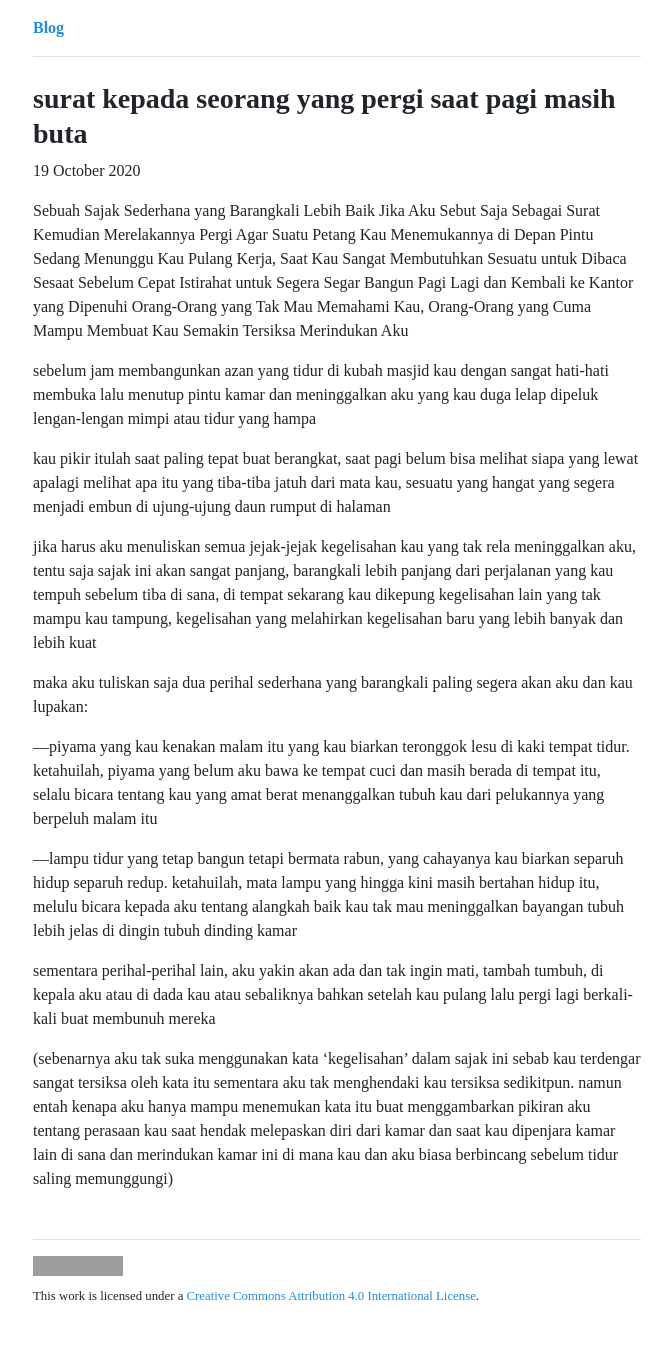
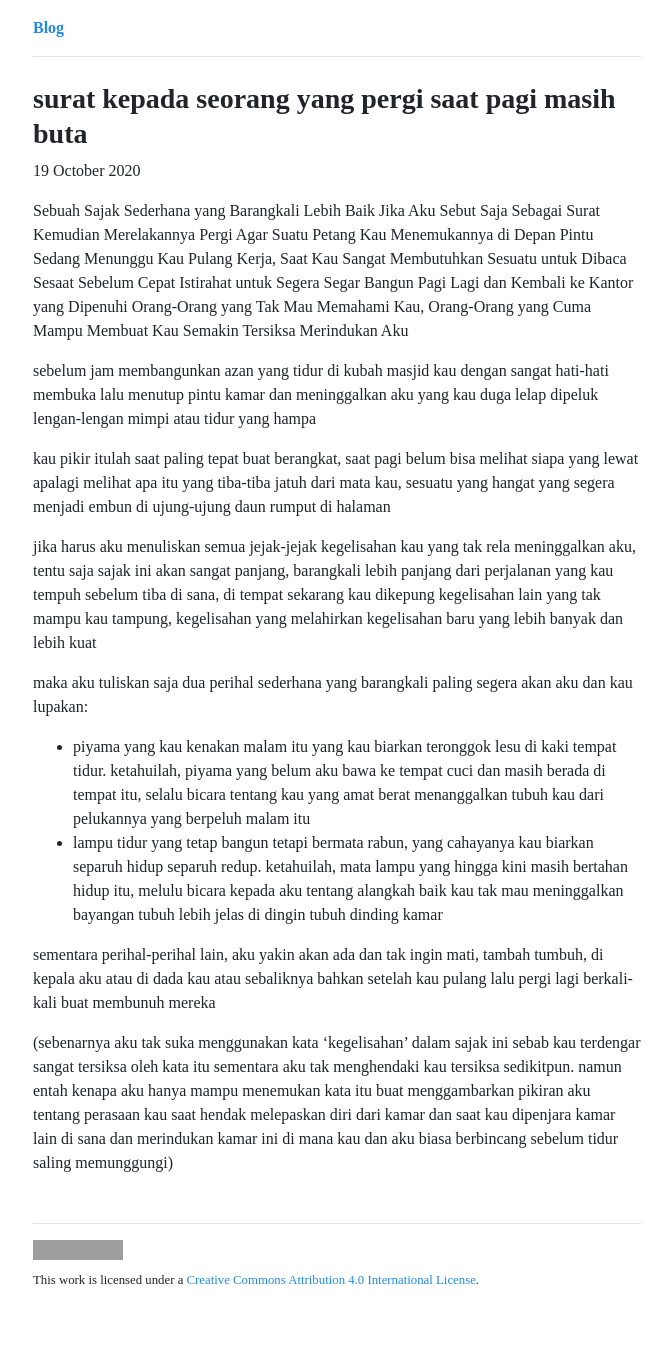
Before and after one commit to reedeeng/blog, a Jekyll site: the page built from _posts/2020-10-19-surat-kepada-seorang-yang-pergi-saat-pagi-masih-buta.md, in a window 1280 px wide. Shown: the whole page, without its empty margins (303-975 px from the left). Built offline with Jekyll 4.4.1, drawn with Linux system fonts in a browser that asks for light colours; some web fonts are replaced; grey boxes are pictures that could not be loaded.

```diff
--- a/_posts/2020-10-19-surat-kepada-seorang-yang-pergi-saat-pagi-masih-buta.md
+++ b/_posts/2020-10-19-surat-kepada-seorang-yang-pergi-saat-pagi-masih-buta.md
@@ -13,9 +13,8 @@ jika harus aku menuliskan semua jejak-jejak kegelisahan kau yang tak rela mening
 
 maka aku tuliskan saja dua perihal sederhana yang barangkali paling segera akan aku dan kau lupakan:
 
-—piyama yang kau kenakan malam itu yang kau biarkan teronggok lesu di kaki tempat tidur. ketahuilah, piyama yang belum aku bawa ke tempat cuci dan masih berada di tempat itu, selalu bicara tentang kau yang amat berat menanggalkan tubuh kau dari pelukannya yang berpeluh malam itu
-
-—lampu tidur yang tetap bangun tetapi bermata rabun, yang cahayanya kau biarkan separuh hidup separuh redup. ketahuilah, mata lampu yang hingga kini masih bertahan hidup itu, melulu bicara kepada aku tentang alangkah baik kau tak mau meninggalkan bayangan tubuh lebih jelas di dingin tubuh dinding kamar
+* piyama yang kau kenakan malam itu yang kau biarkan teronggok lesu di kaki tempat tidur. ketahuilah, piyama yang belum aku bawa ke tempat cuci dan masih berada di tempat itu, selalu bicara tentang kau yang amat berat menanggalkan tubuh kau dari pelukannya yang berpeluh malam itu
+* lampu tidur yang tetap bangun tetapi bermata rabun, yang cahayanya kau biarkan separuh hidup separuh redup. ketahuilah, mata lampu yang hingga kini masih bertahan hidup itu, melulu bicara kepada aku tentang alangkah baik kau tak mau meninggalkan bayangan tubuh lebih jelas di dingin tubuh dinding kamar
 
 sementara perihal-perihal lain, aku yakin akan ada dan tak ingin mati, tambah tumbuh, di kepala aku atau di dada kau atau sebaliknya bahkan setelah kau pulang lalu pergi lagi berkali- kali buat membunuh mereka
 
```
